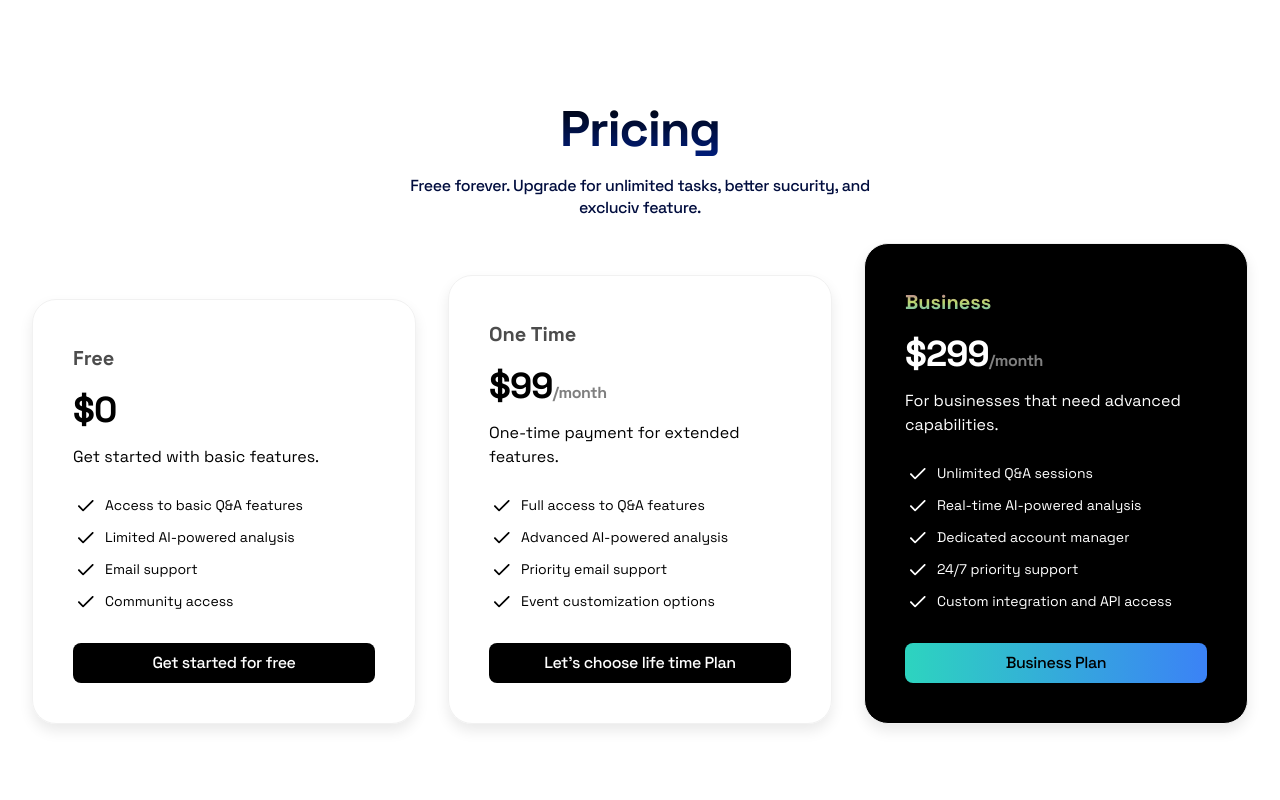
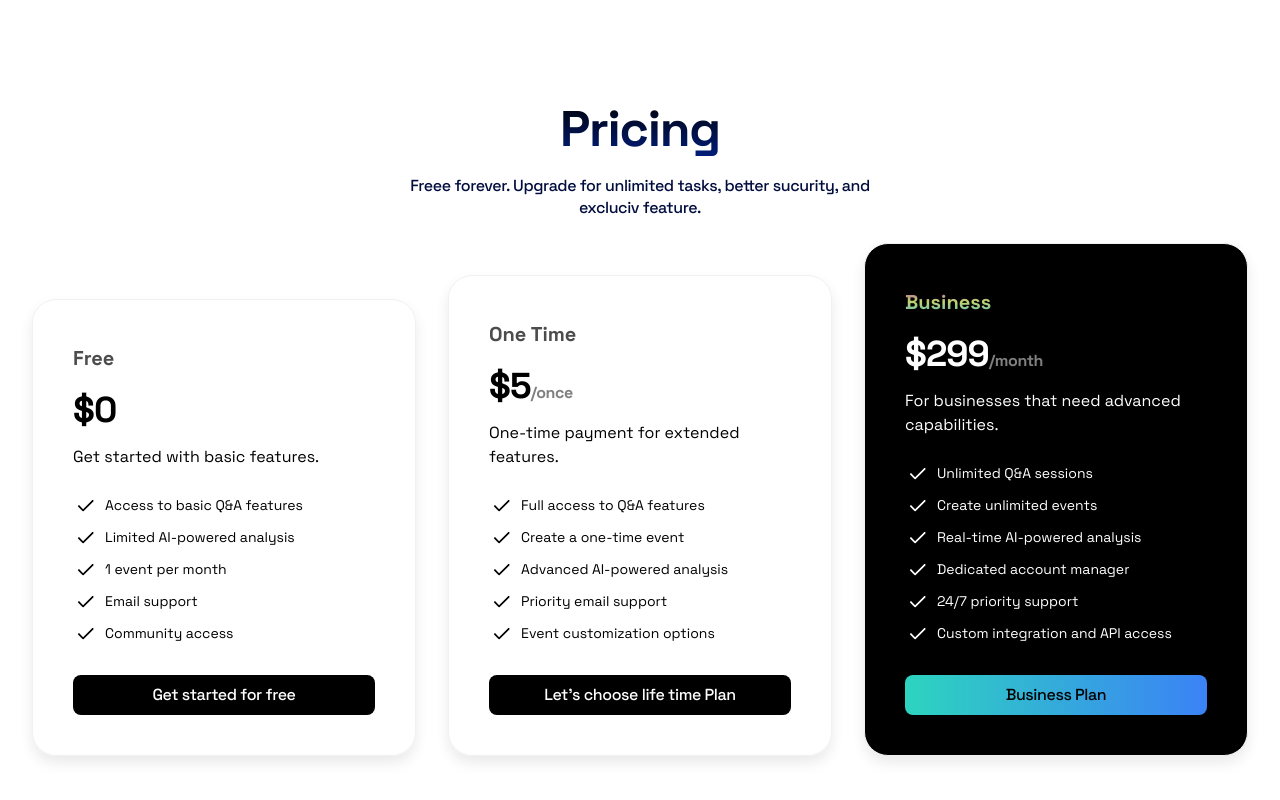
Before and after one commit to rustammdev/vue-quick-test-template, a Vue app: page / in a window 1280 px wide. Shown: the part 2721-3521 px from the top of the page. Built offline with nearby package versions, Linux system fonts and the light colour scheme.

Commit message:
features add

```diff
--- a/src/components/Pricing.vue
+++ b/src/components/Pricing.vue
@@ -47,7 +47,7 @@
                   plan.active && 'text-white/50'
                 )
               "
-              >/month</span
+              >{{ plan.onece ? "/once" : "/month" }}</span
             >
           </div>
           <p class="font-normal mt-4">
@@ -94,19 +94,22 @@ const pricing = [
     features: [
       "Access to basic Q&A features",
       "Limited AI-powered analysis",
+      "1 event per month",
       "Email support",
       "Community access",
     ],
   },
   {
     plan: "One Time",
-    price: "$99",
+    price: "$5",
+    onece: true,
     description: "One-time payment for extended features.",
     active: false,
     popular: false,
     buttonText: "Let's choose life time Plan",
     features: [
       "Full access to Q&A features",
+      "Create a one-time event",
       "Advanced AI-powered analysis",
       "Priority email support",
       "Event customization options",
@@ -121,6 +124,7 @@ const pricing = [
     buttonText: "Business Plan",
     features: [
       "Unlimited Q&A sessions",
+      "Create unlimited events",
       "Real-time AI-powered analysis",
       "Dedicated account manager",
       "24/7 priority support",
```
